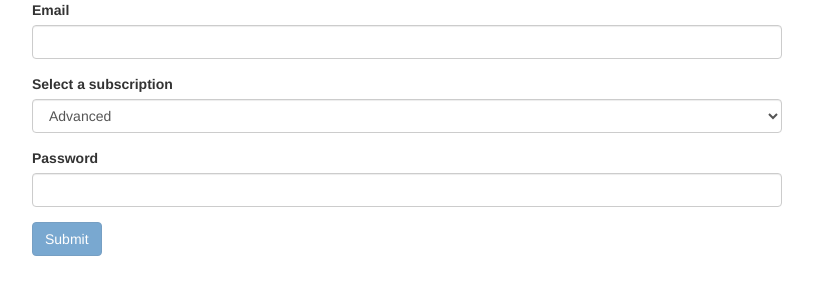
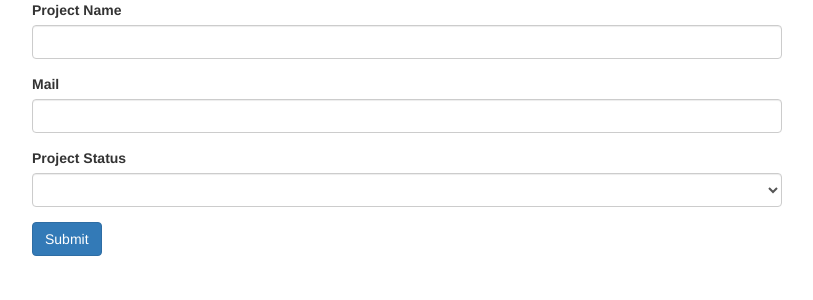
Before and after one commit to jAllanOli/basics-module, an Angular app: page / in a window 1280 px wide. Shown: the top 300 px of the page, without its empty margins (233-1046 px from the left). Built offline with nearby package versions, Linux system fonts and the light colour scheme.

Commit message:
seventh exercise

```diff
--- a/src/app/app.component.html
+++ b/src/app/app.component.html
@@ -1 +1 @@
-<app-sixth-exercise></app-sixth-exercise>
+<app-seventh-exercise></app-seventh-exercise>
--- a/src/app/app.module.ts
+++ b/src/app/app.module.ts
@@ -8,6 +8,7 @@ import { ThirdExerciseComponent } from './third-exercise/third-exercise.componen
 import { ForthExerciseModule } from './forth-exercise/forth-exercise.module';
 import { FifthExerciseModule } from './fifth-exercise/fifth-exercise.module';
 import { SixthExerciseModule } from './sixth-exercise/sixth-exercise.module';
+import { SeventhExerciseModule } from './seventh-exercise/seventh-exercise.module';
 
 @NgModule({
   declarations: [AppComponent, UserComponent, ThirdExerciseComponent],
@@ -17,6 +18,7 @@ import { SixthExerciseModule } from './sixth-exercise/sixth-exercise.module';
     ForthExerciseModule,
     FifthExerciseModule,
     SixthExerciseModule,
+    SeventhExerciseModule,
   ],
   providers: [],
   bootstrap: [AppComponent],
--- /dev/null
+++ b/src/app/seventh-exercise/seventh-exercise.component.html
@@ -0,0 +1,72 @@
+<div class="container">
+  <div class="row">
+    <div class="col-xs-12 col-sm-10 col-md-8 col-sm-offset-1 col-md-offset-2">
+      <!--
+          Create a Form with the following Controls and Validators
+          1) Project Name (should not be empty)
+          2) Mail (should not be a empty and a valid email)
+          3) Project Status Dropdown, with three values: 'Stable', 'Critical', 'Finished'
+          4) Submit Button
+
+          Add your own Validator which doesn't allow "Test" as a Project Name
+
+          Also implement that Validator as an async Validator (replace the other one)
+
+          Upon submitting the form, simply print the value to the console
+      -->
+      <form [formGroup]="projectForm" (ngSubmit)="onSubmit()">
+        <div class="form-group">
+          <label for="projectName">Project Name</label>
+          <input
+            type="text"
+            id="projectName"
+            class="form-control"
+            formControlName="projectName"
+          />
+          <span
+            *ngIf="
+              projectForm.get('projectName')?.invalid &&
+              projectForm.get('projectName')?.touched
+            "
+          >
+            {{ geterrorMessage("projectName") }}
+          </span>
+        </div>
+
+        <div class="form-group">
+          <label for="mail">Mail</label>
+          <input
+            type="email"
+            id="mail"
+            class="form-control"
+            formControlName="mail"
+          />
+          <span
+            *ngIf="
+              projectForm.get('mail')?.invalid &&
+              projectForm.get('mail')?.touched
+            "
+          >
+            {{ geterrorMessage("mail") }}
+          </span>
+        </div>
+
+        <div class="form-group">
+          <label for="projectStatus">Project Status</label>
+          <select
+            name="projectStatus"
+            id="projectStatus"
+            formControlName="projectStatus"
+            class="form-control"
+          >
+            <option value="Stable">Stable</option>
+            <option value="Critical">Critical</option>
+            <option value="Finished">Finished</option>
+          </select>
+        </div>
+
+        <button type="submit" class="btn btn-primary">Submit</button>
+      </form>
+    </div>
+  </div>
+</div>
--- /dev/null
+++ b/src/app/seventh-exercise/seventh-exercise.component.ts
@@ -0,0 +1,57 @@
+import { Component, OnInit } from '@angular/core';
+import { FormControl, FormGroup, Validators } from '@angular/forms';
+import { Observable } from 'rxjs';
+
+@Component({
+  selector: 'app-seventh-exercise',
+  templateUrl: './seventh-exercise.component.html',
+  styleUrls: ['./seventh-exercise.component.css'],
+})
+export class SeventhExerciseComponent implements OnInit {
+  projectForm!: FormGroup;
+  errorMessages = {
+    email: 'Please enter a valid email',
+    nameInvalid: 'Please enter a valid name',
+    required: 'This field is required',
+  };
+
+  geterrorMessage(controlName: string): string {
+    const error = Object.keys(this.projectForm.get(controlName)!.errors!)[0];
+
+    return this.errorMessages[error as keyof typeof this.errorMessages];
+  }
+
+  ngOnInit(): void {
+    this.projectForm = new FormGroup({
+      projectName: new FormControl(null, [
+        Validators.required,
+        this.nameIsForbidden.bind(this),
+      ]),
+      mail: new FormControl(null, [Validators.required, Validators.email]),
+      projectStatus: new FormControl(null),
+    });
+  }
+
+  onSubmit(): void {
+    if (this.projectForm.valid) {
+      console.log(this.projectForm);
+    }
+  }
+
+  nameIsForbidden(control: FormControl): { [s: string]: boolean } | null {
+    if (control.value === 'Test') {
+      return { nameInvalid: true };
+    } else return null;
+  }
+  // nameIsForbidden(control: FormControl): Promise<any> | Observable<any> {
+  //   const promise = new Promise<any>((resolve, reject) => {
+  //     setTimeout(() => {
+  //       if (control.value === 'test@test.com') {
+  //         resolve({ isForbidden: true });
+  //       } else resolve(null);
+  //     }, 1500);
+  //   });
+
+  //   return promise;
+  // }
+}
```
Also changed, not shown: src/app/seventh-exercise/seventh-exercise.module.ts (added, +12 -0 lines), src/app/seventh-exercise/seventh-exercise.component.css (added), 1 other file (tests, documents, lock files or other folders).
